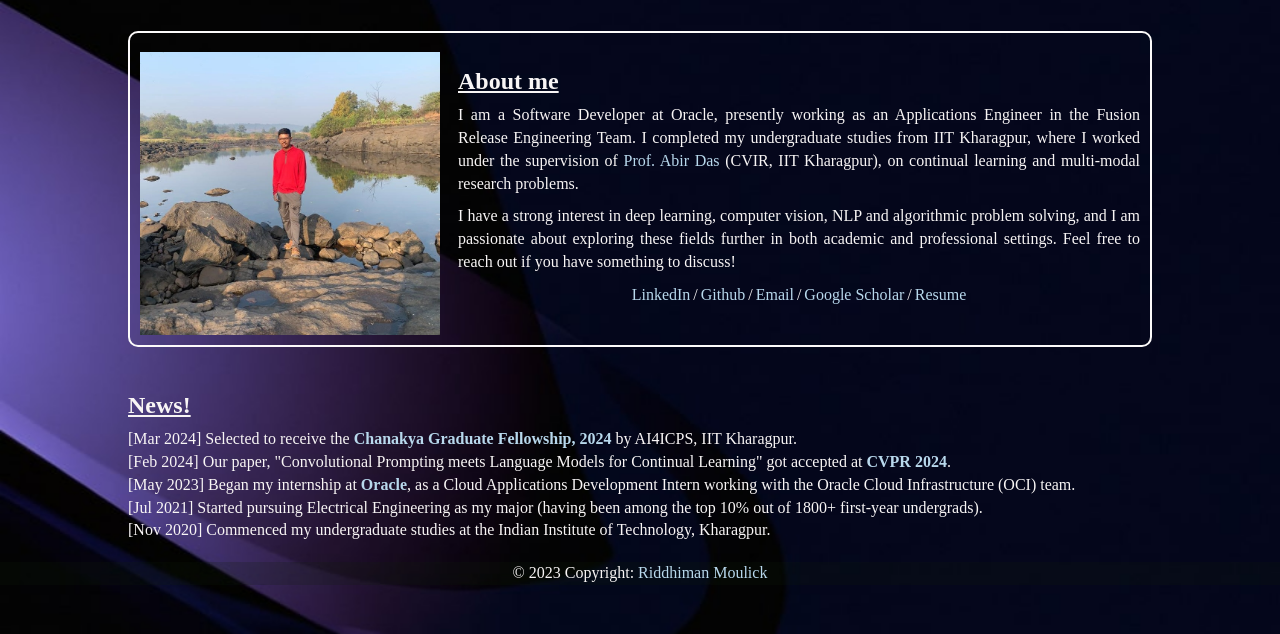
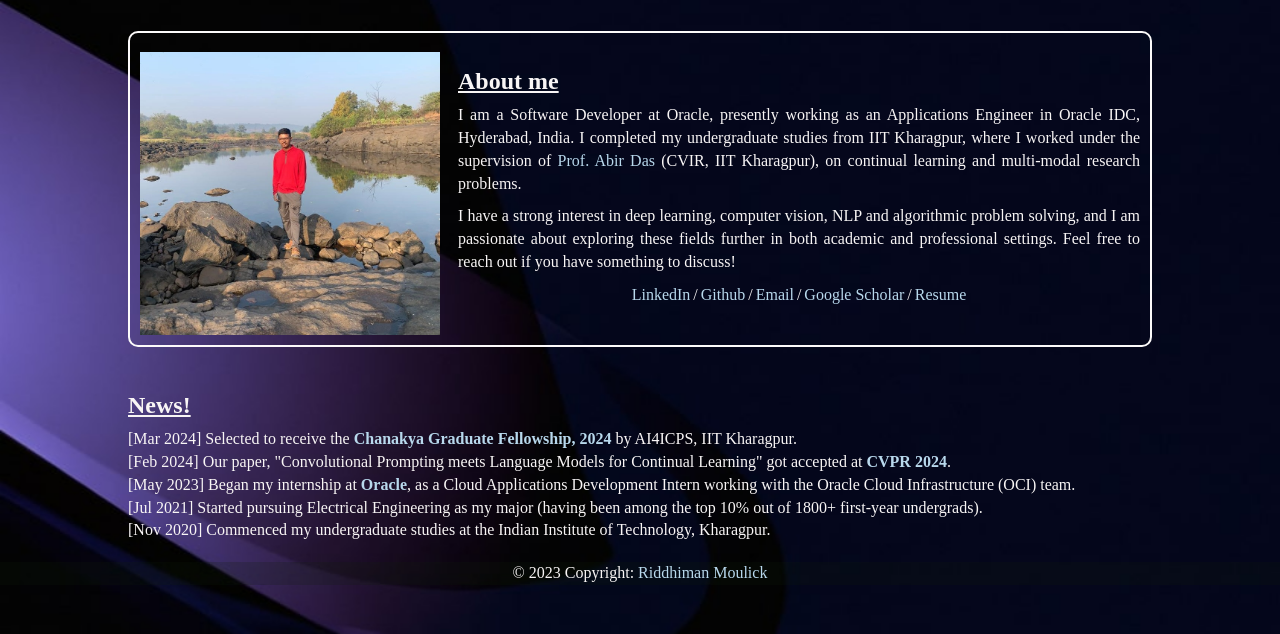
Before and after one commit to Riddhiman-M/home, a plain HTML site: page index.html in a window 1280 px wide. Shown: the part 166-800 px from the top of the page. Drawn offline with Linux system fonts and the light colour scheme.

Commit message:
Intro update

```diff
--- a/index.html
+++ b/index.html
@@ -85,7 +85,7 @@
                     <h3 class="mt-0"><b><u>About me</u></b></h3>
                     <p>
                       I am a Software Developer at Oracle, presently working as an Applications Engineer
-                      in the Fusion Release Engineering Team. I completed my undergraduate studies from IIT Kharagpur, where I worked
+                      in Oracle IDC, Hyderabad, India. I completed my undergraduate studies from IIT Kharagpur, where I worked
                       under the supervision of <a href="https://cse.iitkgp.ac.in/~adas/index.php">Prof. Abir Das</a> (CVIR, IIT Kharagpur),
                       on continual learning and multi-modal research problems.
 
```
